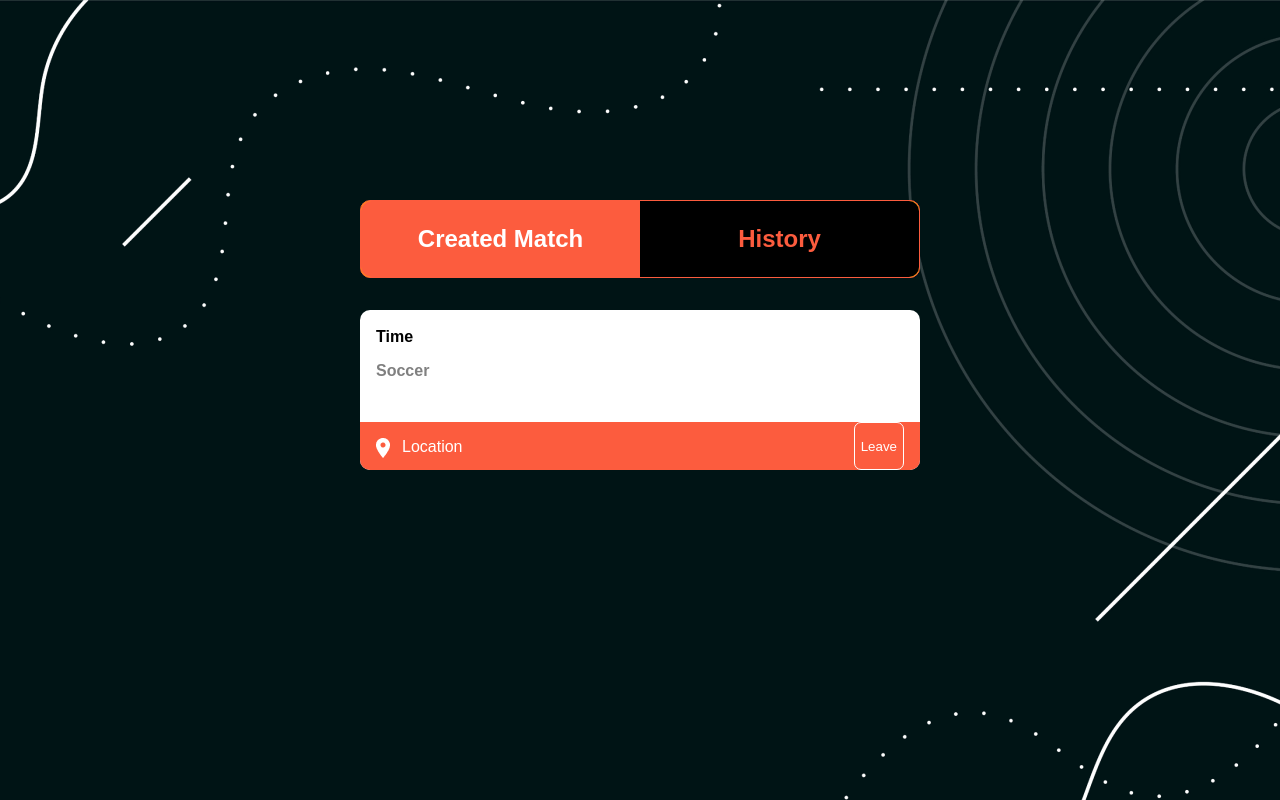
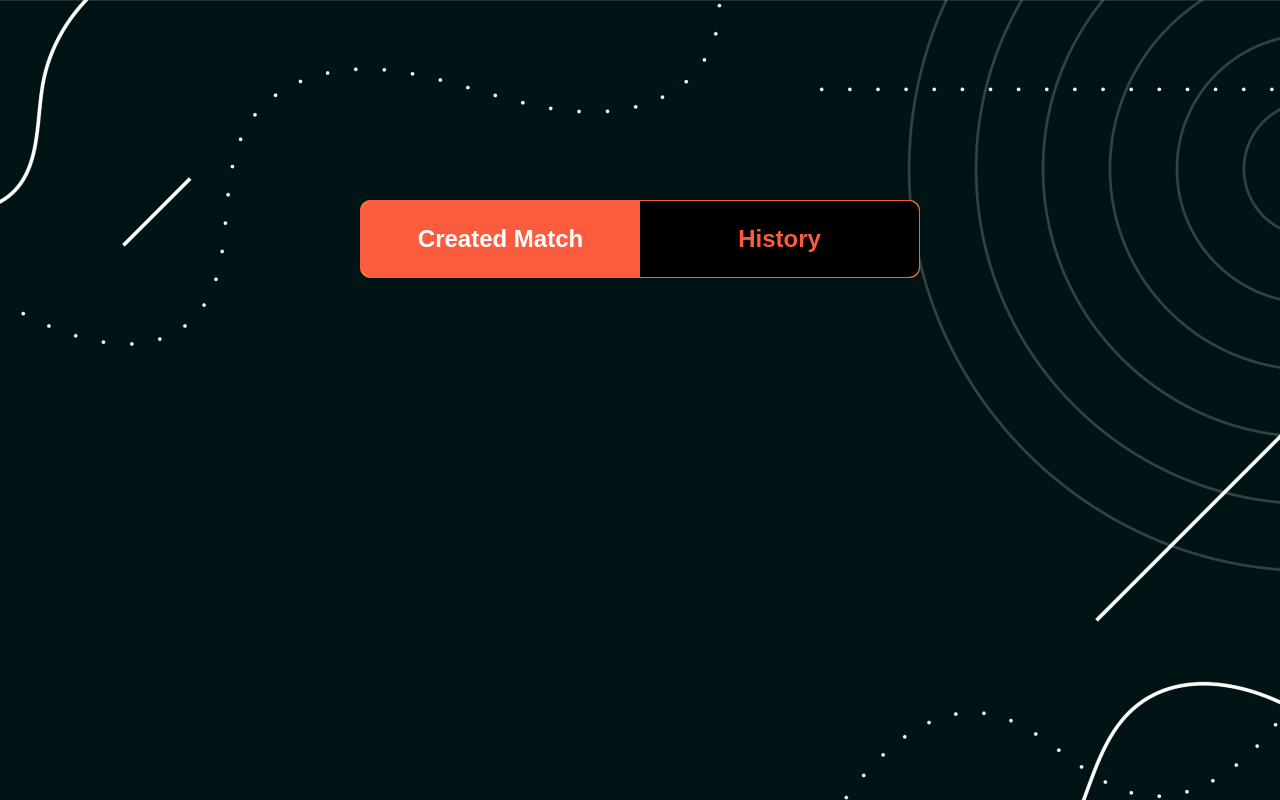
Before and after one commit to s3v3n-up/mvp, a Next.js app: page /userHistory in a window 1280 px wide. Built offline with nearby package versions, Linux system fonts and the light colour scheme.

Commit message:
component is organized to contain cards for chosen tab

```diff
--- a/src/components/tab.tsx
+++ b/src/components/tab.tsx
@@ -1,23 +1,22 @@
 import styles from "./Tab.module.sass";
 import Card from "./card";
 
-export default function Tab(props) {
+export default function Tab() {
     return(
         <div className={styles.background}>
             <div className={styles.titleContainer}>
                 <div className={styles.createTab}>
-                <p>Created Match</p>
+                    <p>Created Match</p>
                 </div>
                 <div className={styles.historyTab}>
                     <p>History</p>
                 </div>
             </div>
-            <Card/>
         </div>
 
 
 
 
 
-    )
+    );
 }
```
